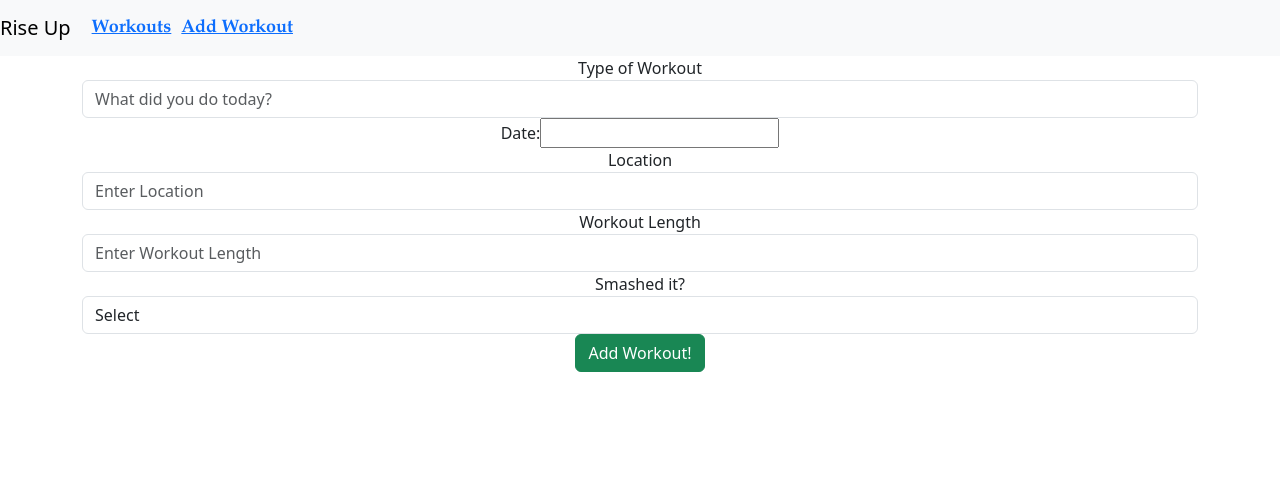
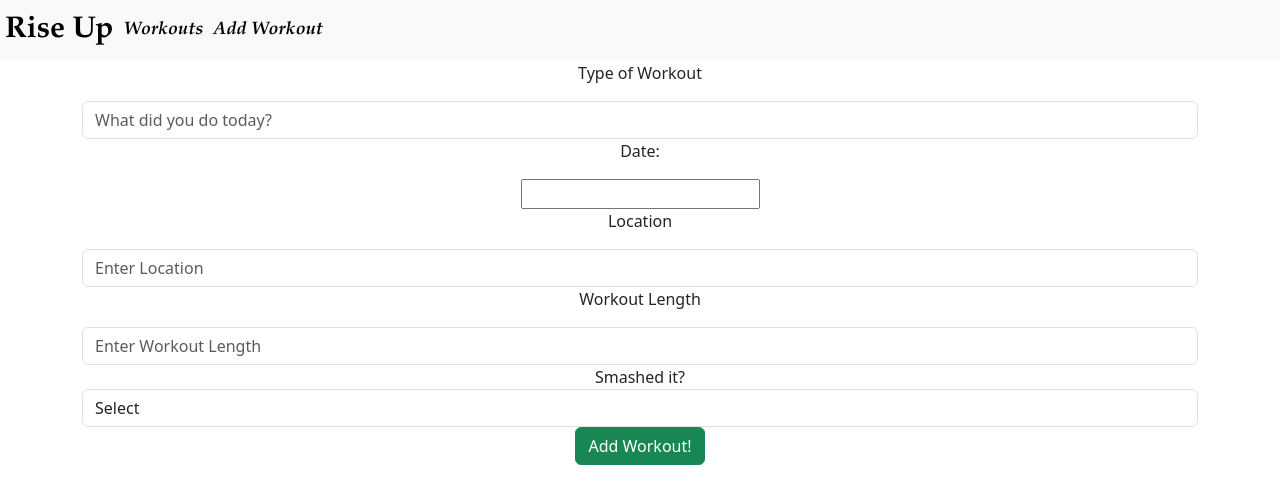
Before and after one commit to tiffchannn/fullstack-project, a React (Create React App) app in the folder intsureview_fe/: page /addWorkout in a window 1280 px wide. Shown: the top 504 px of the page. Built offline with nearby package versions, Linux system fonts and the light colour scheme.

Commit message:
Finished add form

```diff
--- a/intsureview_fe/package.json
+++ b/intsureview_fe/package.json
@@ -12,6 +12,7 @@
     "@testing-library/user-event": "^13.5.0",
     "axios": "^1.4.0",
     "bootstrap": "^5.3.0",
+    "moment": "^2.29.4",
     "react": "^18.2.0",
     "react-bootstrap": "^2.8.0",
     "react-datepicker": "^4.14.1",
--- a/intsureview_fe/src/App.css
+++ b/intsureview_fe/src/App.css
@@ -27,22 +27,36 @@
   }
 }
 
+.header-title {
+  font-family: Garamond, Georgia, sans-serif;
+  text-decoration: none;
+  margin-left: 5px;
+  margin-right: 5px;
+  font-size: 30px;
+  font-weight: 600;
+  color: black
+}
+
 .workouts-header {
   font-family: Garamond, Georgia, sans-serif;
-  /* font-style: italic; */
+  font-style: italic;
+  text-decoration: none;
   margin-left: 5px;
   margin-right: 5px;
   font-size: 18px;
   font-weight: 600;
+  color: black
 }
 
 .add-workout-header {
   font-family: Garamond, Georgia, sans-serif;
-  /* font-style: italic; */
+  font-style: italic;
+  text-decoration: none;
   margin-left: 5px;
   margin-right: 5px;
   font-size: 18px;
   font-weight: 600;
+  color: black
 }
 
 .workouts-card-info {
--- a/intsureview_fe/src/App.js
+++ b/intsureview_fe/src/App.js
@@ -4,7 +4,7 @@ import UpdateWorkout from './components/UpdateWorkout';
 import Main from './views/Main';
 import Home from './components/Home';
 import AddWorkout from './components/AddWorkout';
-import WorkoutDetail from './components/WorkoutDetail';
+import Workouts from './components/Workouts';
 import { BrowserRouter, Router, Route, Routes } from 'react-router-dom';
 import './App.css';
 
@@ -15,7 +15,7 @@ function App() {
         <Header />
         <Routes>
           <Route path="/" element={<Home />} />
-          <Route path="/workoutDetail" element={<WorkoutDetail />} />
+          <Route path="/workouts" element={<Workouts />} />
           <Route path="/addWorkout" element={<AddWorkout />} />
         </Routes>
       </BrowserRouter>
--- a/intsureview_fe/src/components/Header.jsx
+++ b/intsureview_fe/src/components/Header.jsx
@@ -6,10 +6,12 @@ export default function Header() {
   return (
     <div>
       <Navbar bg="light" expand="lg">
-        <Navbar.Brand to="/">Rise Up</Navbar.Brand>
+        <NavLink className="header-title" to="/">
+          Rise Up
+        </NavLink>
         <Navbar.Toggle aria-controls="basic-navbar-nav" />
         <Nav className="mr-auto">
-          <NavLink className="workouts-header" to="/workoutDetail">
+          <NavLink className="workouts-header" to="/workouts">
             Workouts
           </NavLink>
           <NavLink className="add-workout-header" to="/addWorkout">
--- a/intsureview_fe/src/components/WorkoutForm.jsx
+++ b/intsureview_fe/src/components/WorkoutForm.jsx
@@ -1,15 +1,9 @@
 import React, { useState } from "react";
-import { navigate } from "@reach/router";
+import { useNavigate } from "react-router-dom";
 import axios from "axios";
 import DatePicker from "react-datepicker";
 import "react-datepicker/dist/react-datepicker.css";
-
-// TODO
-/*
-  [] Validate one input
-  [] Fix date format - not saving the selected date
-  [] Navigate is redirecting to home page
-*/
+let moment = require("moment");
 
 const WorkoutForm = (props) => {
   const [type, setType] = useState("");
@@ -17,13 +11,15 @@ const WorkoutForm = (props) => {
   const [location, setLocation] = useState("");
   const [workoutLength, setWorkoutLength] = useState("");
   const [completed, setCompleted] = useState("");
-  // const [errors, setErrors] = useState([]);
+  const [errorsObj, setErrorsObj] = useState({});
+
+  const navigate = useNavigate();
 
   const AddWorkoutInfo = async () => {
     let formField = new FormData();
 
     formField.append("type", type);
-    formField.append("date", date);
+    formField.append("date", moment(date).format("yyyy-MM-DD"));
     formField.append("location", location);
     formField.append("completed", completed);
     formField.append("workout_length", workoutLength);
@@ -32,20 +28,39 @@ const WorkoutForm = (props) => {
       method: "post",
       url: "http://127.0.0.1:8000/api/",
       data: formField,
-    }).then((response) => {
-      console.log(response.data);
-      navigate("/");
-    });
+    })
+      .then((response) => {
+        console.log(response.data);
+        alert("Successfully added workout!");
+        navigate("/workouts");
+      })
+      .catch((err) => {
+        const errorResponse = err.response.request.response;
+        const errorResponseObject = JSON.parse(errorResponse);
+        const errorsObjConverted = {};
+
+        Object.keys(errorResponseObject).forEach((key) => {
+          errorsObjConverted[key] = errorResponseObject[key].join(" ");
+        });
+        console.log(
+          "🚀 ~ file: WorkOutForm.jsx:49 ~ AddWorkoutInfo ~ errorsObjConverted:",
+          errorsObjConverted
+        );
+
+        setErrorsObj(errorsObjConverted);
+      });
   };
 
   return (
-    <div class="container">
+    <div className="container">
       {/* Workout Type */}
-      <div class="form-group">
+      <div className="form-group">
         <label for="workoutType">Type of Workout</label>
+        <p style={{ color: "red" }}> {errorsObj.type} </p>
         <input
+          required
           type="text"
-          class="form-control"
+          className="form-control"
           placeholder="What did you do today?"
           name="type"
           value={type}
@@ -54,31 +69,24 @@ const WorkoutForm = (props) => {
       </div>
 
       {/* Date */}
-      {/* Need to fix date format */}
-      <div class="form-group">
+      <div className="form-group">
         <label>Date:</label>
+        <p style={{ color: "red" }}> {errorsObj.date} </p>
         <DatePicker
           closeOnScroll={true}
           selected={date}
           dateFormat="yyyy-MM-dd"
           onChange={(d) => setDate(d)}
         />
-        {/* <input
-          type="text"
-          class="form-control"
-          placeholder="Use this format Year-Month-Day"
-          name="date"
-          value={date}
-          onChange={(e) => setDate(e.target.value)}
-        /> */}
       </div>
 
       {/* Location */}
-      <div class="form-group">
+      <div className="form-group">
         <label for="location">Location</label>
+        <p style={{ color: "red" }}> {errorsObj.location} </p>
         <input
           type="text"
-          class="form-control"
+          className="form-control"
           placeholder="Enter Location"
           name="location"
           value={location}
@@ -86,12 +94,13 @@ const WorkoutForm = (props) => {
         />
       </div>
 
-      {/* workout length */}
-      <div class="form-group">
-        <label for="location">Workout Length</label>
+      {/* Workout Length */}
+      <div className="form-group">
+        <label for="workoutLength">Workout Length</label>
+        <p style={{ color: "red" }}> {errorsObj.workout_length} </p>
         <input
           type="text"
-          class="form-control"
+          className="form-control"
           placeholder="Enter Workout Length"
           name="workoutLength"
           value={workoutLength}
@@ -117,8 +126,6 @@ const WorkoutForm = (props) => {
       <button className="btn btn-success" onClick={AddWorkoutInfo}>
         Add Workout!
       </button>
-
-      {/* {errors.map( (err, index) => <h3 className="errors" key={index}> {err}</h3>)} */}
     </div>
   );
 };
--- a/intsureview_fe/src/components/WorkoutDetail.jsx
+++ b/intsureview_fe/src/components/Workouts.jsx
@@ -3,7 +3,7 @@ import axios from "axios";
 import Button from "react-bootstrap/Button";
 import Card from "react-bootstrap/Card";
 
-export default function WorkoutDetail() {
+export default function Workouts() {
   const [workouts, setWorkouts] = useState([]);
 
   const getWorkouts = async () => {
@@ -21,7 +21,11 @@ export default function WorkoutDetail() {
       <h1>Workouts</h1>
       <div className="workouts-card-info">
         {workouts.map((workout, index) => (
-          <Card className="m-2 rounded shadow-lg" style={{ width: "18rem" }}>
+          <Card
+            className="m-2 rounded shadow-lg"
+            style={{ width: "18rem" }}
+            key={index}
+          >
             <Card.Body>
               <Card.Title>{workout.type}</Card.Title>
               <Card.Subtitle className="mb-2 text-muted">
--- a/intsureview_fe/src/views/Main.jsx
+++ b/intsureview_fe/src/views/Main.jsx
@@ -1,5 +1,4 @@
 import React, { useEffect, useState } from "react";
-import { Link, navigate } from "@reach/router";
 import Header from "../components/Header";
 import WorkoutForm from "../components/WorkoutForm";
 
@@ -19,11 +18,7 @@ const Main = () => {
         </div>
 
         {/* Let's go Button */}
-        <button
-          type="submit"
-          class="btn btn-primary"
-          onClick={(e) => navigate("/pirate/new")}
-        >
+        <button type="submit" className="btn btn-primary">
           Let's Rise!
         </button>
 
```
Also changed, not shown: 1 other file (tests, documents, lock files or other folders).
